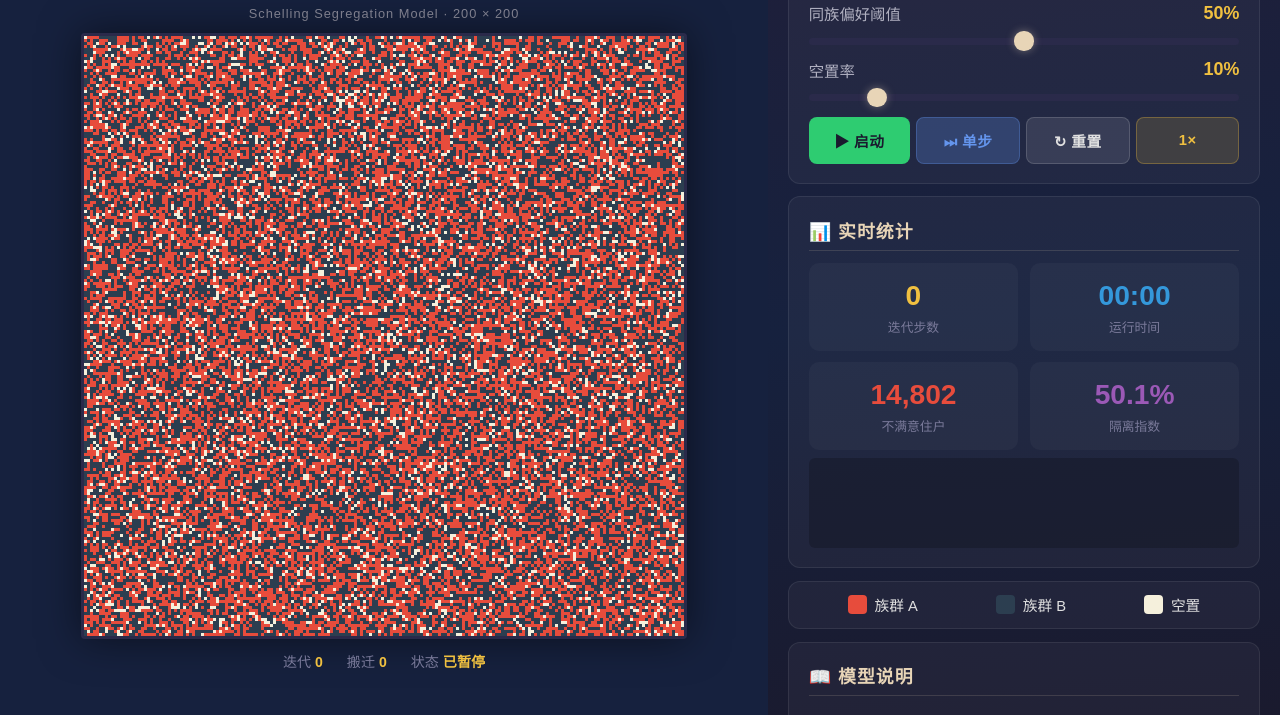
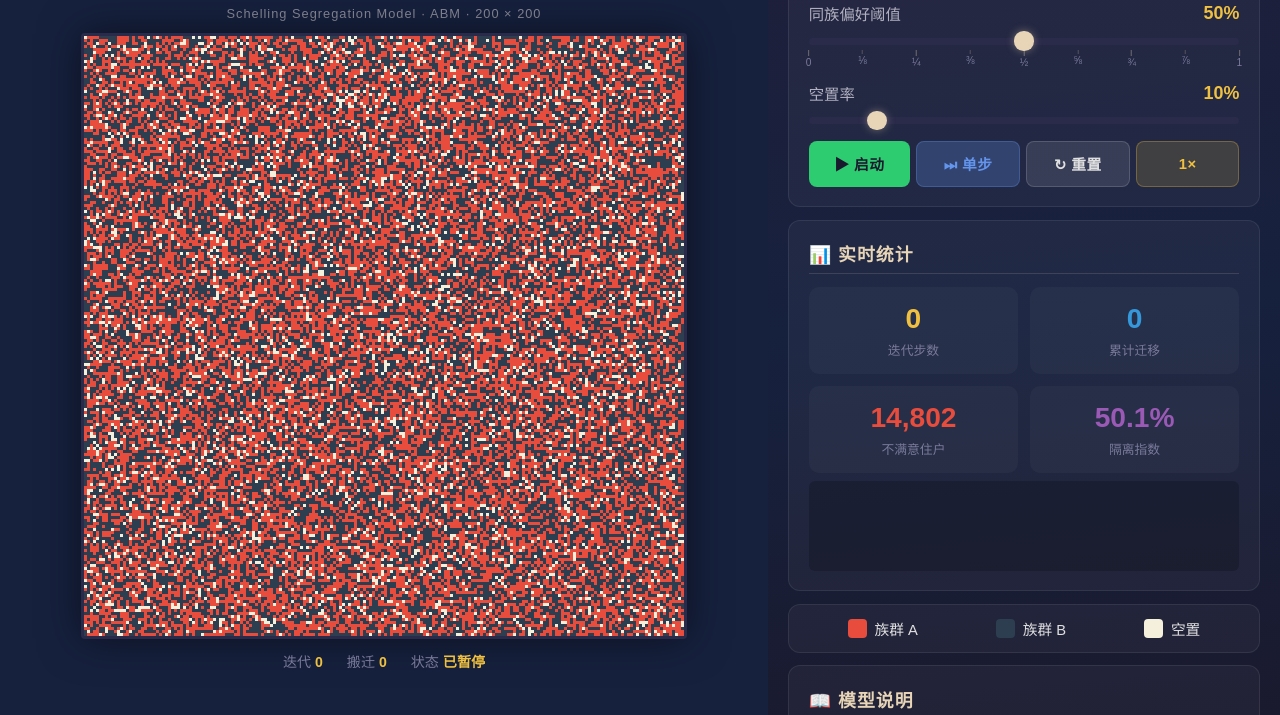
Before and after one commit to dl760704-glitch/schelling-model, a plain HTML site: page index.html in a window 1280 px wide. Shown: the part 85-800 px from the top of the page. Drawn offline with Linux system fonts and the light colour scheme.

Commit message:
Update index.html

```diff
--- a/index.html
+++ b/index.html
@@ -3,7 +3,7 @@
 <head>
 <meta charset="UTF-8">
 <meta name="viewport" content="width=device-width, initial-scale=1.0">
-<title>谢林区隔模型 · Schelling Segregation Model</title>
+<title>谢林区隔模型 · Schelling Segregation Model · ABM</title>
 <style>
   * { margin: 0; padding: 0; box-sizing: border-box; }
 
@@ -261,6 +261,38 @@
   }
 
   .highlight { color: #f0c040; font-weight: 500; }
+
+  /* Tick marks for slider */
+  .tick-row {
+    position: relative;
+    width: 100%;
+    height: clamp(18px, 1.6vw, 28px);
+    margin-top: 1px;
+    margin-bottom: 2px;
+  }
+  .tick-mark {
+    position: absolute;
+    transform: translateX(-50%);
+    display: flex;
+    flex-direction: column;
+    align-items: center;
+  }
+  .tick-line {
+    display: block;
+    width: 1px;
+    height: clamp(6px, 0.5vw, 10px);
+    background: rgba(232,213,183,0.4);
+  }
+  .tick-line.short {
+    height: clamp(4px, 0.35vw, 7px);
+    background: rgba(232,213,183,0.25);
+  }
+  .tick-label {
+    font-size: clamp(9px, 0.8vw, 13px);
+    color: #7a7a9a;
+    margin-top: 1px;
+    font-variant-numeric: tabular-nums;
+  }
 </style>
 </head>
 <body>
@@ -269,7 +301,7 @@
   <!-- Left: Grid -->
   <div id="grid-panel">
     <div id="grid-title">谢林区隔模型</div>
-    <div id="grid-subtitle">Schelling Segregation Model · 200 × 200</div>
+    <div id="grid-subtitle">Schelling Segregation Model · ABM · 200 × 200</div>
     <div id="canvas-wrapper">
       <canvas id="grid"></canvas>
     </div>
@@ -292,7 +324,18 @@
           <span class="control-label">同族偏好阈值</span>
           <span class="control-value" id="val-threshold">50%</span>
         </div>
-        <input type="range" id="slider-threshold" min="0" max="100" value="50">
+        <input type="range" id="slider-threshold" min="0" max="100" value="50" step="1">
+        <div class="tick-row" id="threshold-ticks">
+          <span class="tick-mark" style="left:0%"><span class="tick-line"></span><span class="tick-label">0</span></span>
+          <span class="tick-mark" style="left:12.5%"><span class="tick-line short"></span><span class="tick-label">⅛</span></span>
+          <span class="tick-mark" style="left:25%"><span class="tick-line"></span><span class="tick-label">¼</span></span>
+          <span class="tick-mark" style="left:37.5%"><span class="tick-line short"></span><span class="tick-label">⅜</span></span>
+          <span class="tick-mark" style="left:50%"><span class="tick-line"></span><span class="tick-label">½</span></span>
+          <span class="tick-mark" style="left:62.5%"><span class="tick-line short"></span><span class="tick-label">⅝</span></span>
+          <span class="tick-mark" style="left:75%"><span class="tick-line"></span><span class="tick-label">¾</span></span>
+          <span class="tick-mark" style="left:87.5%"><span class="tick-line short"></span><span class="tick-label">⅞</span></span>
+          <span class="tick-mark" style="left:100%"><span class="tick-line"></span><span class="tick-label">1</span></span>
+        </div>
 
         <div class="control-row" style="margin-top:10px;">
           <span class="control-label">空置率</span>
@@ -315,7 +358,7 @@
       <div class="card-inner">
         <div class="stat-grid">
           <div class="stat-item stat-steps"><div class="stat-num" id="stat-steps">0</div><div class="stat-label">迭代步数</div></div>
-          <div class="stat-item stat-time"><div class="stat-num" id="stat-time">00:00</div><div class="stat-label">运行时间</div></div>
+          <div class="stat-item stat-time"><div class="stat-num" id="stat-time">0</div><div class="stat-label">累计迁移</div></div>
           <div class="stat-item stat-unhappy"><div class="stat-num" id="stat-unhappy">0</div><div class="stat-label">不满意住户</div></div>
           <div class="stat-item stat-seg"><div class="stat-num" id="stat-seg">50.0%</div><div class="stat-label">隔离指数</div></div>
         </div>
@@ -336,8 +379,8 @@
     <div class="card" id="desc-card">
       <div class="card-title">📖 模型说明</div>
       <div class="desc-text" id="desc-text">
-        <p>Schelling Thomas C. Schelling 于 1971 年提出的区隔模型揭示了一个深刻的社会涌现机制：<span class="highlight">即使个体仅持有温和的同质性偏好，群体层面也会自发演化出高度隔离的空间格局</span>。</p>
-        <p>每个智能体检查Moore邻域中同族比例，若低于偏好阈值则随机迁移至空置位置。系统持续演化直至所有智能体均满意（稳态收敛）。阈值 30%~50% 即可观测到显著的自组织隔离现象。</p>
+        <p>本模型基于<span class="highlight">智能体建模（Agent-Based Modeling）</span>框架实现：每个智能体拥有独立的偏好阈值与决策规则，在八邻域中评估同族比例，若低于阈值则自主迁移至空置位置。宏观隔离格局由微观个体行为自发涌现。</p>
+        <p>社会涌现机制的深刻洞见：<span class="highlight">即使每个个体仅有温和的同质偏好（如 37%），系统仍会自组织演化出高度隔离的宏观格局</span>。微观理性与宏观涌现之间的非线性断裂，深刻揭示了集体行动困境。</p>
       </div>
     </div>
 
@@ -360,7 +403,7 @@ let startTime = null, elapsedMs = 0, lastFrameTime = 0;
 const SPEED_LEVELS = [1, 5, 10, 20];
 let speedIdx = 0;
 let frameTick = 0;
-const BASE_FRAMES_PER_STEP = 4; // 1× means one step every 4 frames ≈ 15 steps/sec
+const BASE_FRAMES_PER_STEP = 12; // 1× means one step every 12 frames ≈ 5 steps/sec
 
 // ====== DOM ======
 const canvas = document.getElementById('grid');
@@ -524,7 +567,7 @@ function formatTime(ms) {
 
 function updateUI(stats) {
   document.getElementById('stat-steps').textContent = steps.toLocaleString();
-  document.getElementById('stat-time').textContent = formatTime(elapsedMs);
+  document.getElementById('stat-time').textContent = totalMoves.toLocaleString();
   document.getElementById('stat-unhappy').textContent = stats.unhappyCount.toLocaleString();
   document.getElementById('stat-seg').textContent = stats.segIdx.toFixed(1) + '%';
   document.getElementById('info-steps').textContent = steps;
```
